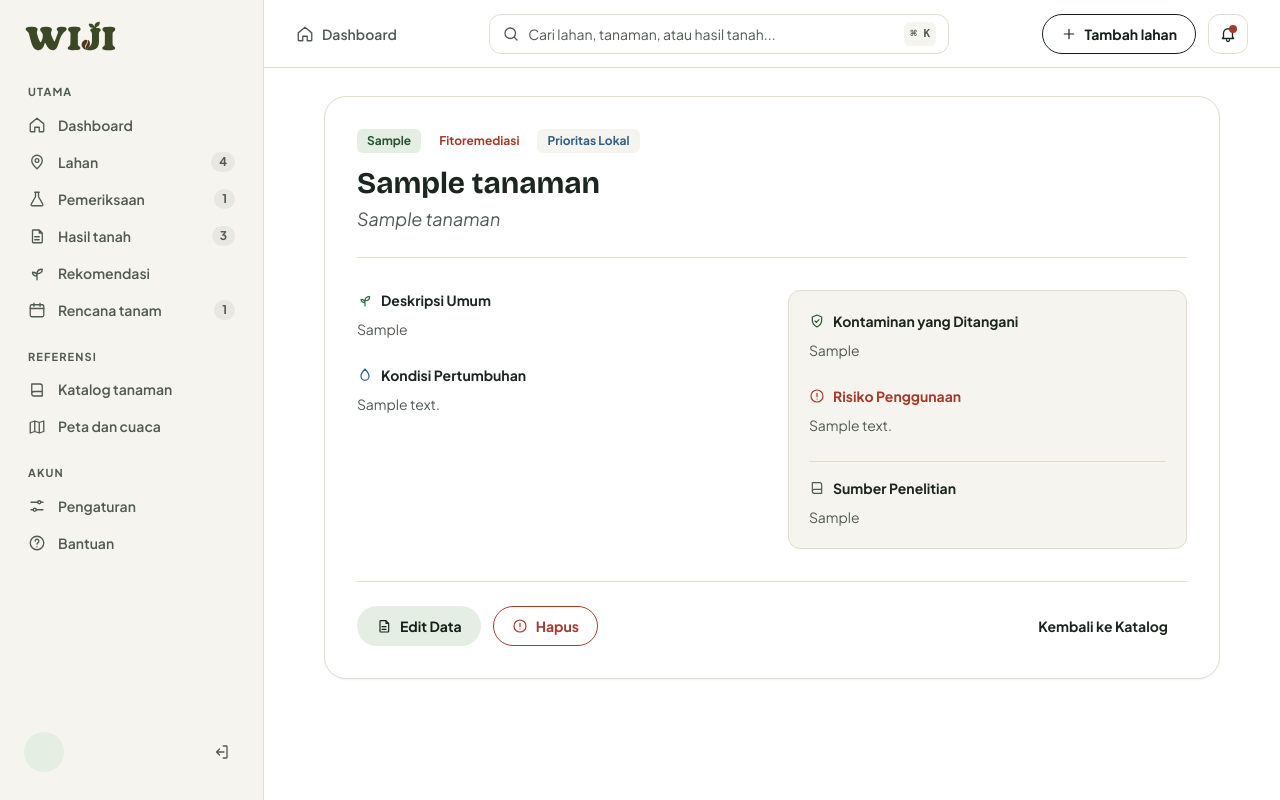
After one commit to pbp-kelompok-d12/wiji, a Django app: page /katalog/1/ in a window 1280 px wide. The commit adds this page. Run offline with Django 5.2, Linux system fonts and the light colour scheme; tables that the repository leaves empty hold one stand-in row (values such as "Sample post"); some libraries are stand-ins or nearby versions.

Commit message:
feat: membuat UI katalog tanaman

```diff
--- /dev/null
+++ b/core/templates/core/detail_tanaman.html
@@ -0,0 +1,95 @@
+{% extends 'app_base.html' %}
+
+{% block title %}{{ tanaman.nama }}{% endblock %}
+{% block crumb %}<a href="{% url 'core:daftar_tanaman' %}" class="hover:text-ink">Katalog Tanaman</a> / {{ tanaman.nama }}{% endblock %}
+
+{% block app_content %}
+<div class="mx-auto max-w-4xl rounded-panel border border-line bg-white p-6 shadow-sm sm:p-8">
+
+  <!-- Header: Label dan Judul -->
+  <div class="mb-8 flex flex-col gap-4 border-b border-line pb-6 sm:flex-row sm:items-start sm:justify-between">
+    <div>
+      <div class="mb-3 flex flex-wrap items-center gap-2">
+        <span class="rounded-md bg-leaf px-2.5 py-1 text-xs font-bold text-moss-deep">{{ tanaman.fungsi }}</span>
+
+        {% if tanaman.kontaminan_ditangani %}
+          <span class="rounded-md bg-brick/10 px-2.5 py-1 text-xs font-bold text-brick">Fitoremediasi</span>
+        {% endif %}
+
+        <span class="rounded-md bg-paper px-2.5 py-1 text-xs font-bold {% if tanaman.tersedia_di_indonesia %}text-sky{% else %}text-turmeric{% endif %}">
+          {% if tanaman.tersedia_di_indonesia %}Prioritas Lokal{% else %}Alternatif Asing{% endif %}
+        </span>
+      </div>
+
+      <h1 class="font-['Bricolage_Grotesque'] text-3xl font-bold text-ink">{{ tanaman.nama }}</h1>
+      {% if tanaman.nama_latin %}
+        <p class="mt-1 text-lg italic text-ink-soft">{{ tanaman.nama_latin }}</p>
+      {% endif %}
+    </div>
+  </div>
+
+  <!-- Grid Konten Utama -->
+  <div class="grid grid-cols-1 gap-8 md:grid-cols-2">
+
+    <!-- Kolom Kiri: Informasi Dasar -->
+    <div class="flex flex-col gap-6">
+      <div>
+        <h2 class="mb-2 flex items-center gap-2 text-sm font-bold text-ink">
+          <svg class="ic ic-sm text-moss"><use href="#i-sprout"/></svg> Deskripsi Umum
+        </h2>
+        <p class="text-sm leading-relaxed text-ink-soft">{{ tanaman.deskripsi }}</p>
+      </div>
+
+      <div>
+        <h2 class="mb-2 flex items-center gap-2 text-sm font-bold text-ink">
+          <svg class="ic ic-sm text-sky"><use href="#i-drop"/></svg> Kondisi Pertumbuhan
+        </h2>
+        <p class="text-sm leading-relaxed text-ink-soft">{{ tanaman.kondisi_pertumbuhan }}</p>
+      </div>
+    </div>
+
+    <!-- Kolom Kanan: Parameter Khusus & Peringatan (Menggunakan box berwarna paper) -->
+    <div class="flex flex-col gap-6 rounded-xl border border-line bg-paper p-5">
+
+      {% if tanaman.kontaminan_ditangani %}
+      <div>
+        <h2 class="mb-2 flex items-center gap-2 text-sm font-bold text-ink">
+          <svg class="ic ic-sm text-moss-deep"><use href="#i-shield"/></svg> Kontaminan yang Ditangani
+        </h2>
+        <p class="text-sm leading-relaxed text-ink-soft">{{ tanaman.kontaminan_ditangani }}</p>
+      </div>
+      {% endif %}
+
+      {% if tanaman.risiko_penggunaan %}
+      <div>
+        <h2 class="mb-2 flex items-center gap-2 text-sm font-bold text-brick">
+          <svg class="ic ic-sm"><use href="#i-alert"/></svg> Risiko Penggunaan
+        </h2>
+        <p class="text-sm leading-relaxed text-ink-soft">{{ tanaman.risiko_penggunaan }}</p>
+      </div>
+      {% endif %}
+
+      {% if tanaman.sumber_penelitian %}
+      <div class="{% if tanaman.kontaminan_ditangani or tanaman.risiko_penggunaan %}border-t border-line pt-4{% endif %}">
+        <h2 class="mb-2 flex items-center gap-2 text-sm font-bold text-ink">
+          <svg class="ic ic-sm text-ink-soft"><use href="#i-book"/></svg> Sumber Penelitian
+        </h2>
+        <p class="text-sm leading-relaxed text-ink-soft">{{ tanaman.sumber_penelitian }}</p>
+      </div>
+      {% endif %}
+    </div>
+
+  </div>
+
+  <!-- Tombol Aksi (Hanya muncul untuk Admin/Staff nantinya) -->
+  <div class="mt-8 flex flex-wrap items-center gap-3 border-t border-line pt-6">
+    <a href="{% url 'core:ubah_tanaman' tanaman.pk %}" class="btn btn-leaf flex items-center gap-2">
+      <svg class="ic ic-sm"><use href="#i-doc"/></svg> Edit Data
+    </a>
+    <a href="{% url 'core:hapus_tanaman' tanaman.pk %}" class="btn flex items-center gap-2 border border-brick text-brick hover:bg-brick hover:text-white">
+      <svg class="ic ic-sm"><use href="#i-alert"/></svg> Hapus
+    </a>
+    <a href="{% url 'core:daftar_tanaman' %}" class="btn btn-ghost ml-auto">Kembali ke Katalog</a>
+  </div>
+</div>
+{% endblock %}
--- a/core/views.py
+++ b/core/views.py
@@ -48,7 +48,7 @@ def tambah_tanaman(request):
         form = TanamanForm(request.POST)
         if form.is_valid():
             form.save()
-            return redirect('daftar_tanaman')
+            return redirect('core:daftar_tanaman')
     else:
         form = TanamanForm()
     return render(request, 'core/form_tanaman.html', {'form': form, 'title': 'Tambah Tanaman'})
@@ -60,7 +60,7 @@ def ubah_tanaman(request, pk):
         form = TanamanForm(request.POST, instance=tanaman)
         if form.is_valid():
             form.save()
-            return redirect('detail_tanaman', pk=tanaman.pk)
+            return redirect('core:detail_tanaman', pk=tanaman.pk)
     else:
         form = TanamanForm(instance=tanaman)
     return render(request, 'core/form_tanaman.html', {'form': form, 'title': 'Ubah Tanaman'})
@@ -70,5 +70,5 @@ def hapus_tanaman(request, pk):
     tanaman = get_object_or_404(Tanaman, pk=pk)
     if request.method == 'POST':
         tanaman.delete()
-        return redirect('daftar_tanaman')
+        return redirect('core:daftar_tanaman')
     return render(request, 'core/konfirmasi_hapus.html', {'tanaman': tanaman})
--- a/templates/partials/app_sidebar.html
+++ b/templates/partials/app_sidebar.html
@@ -16,7 +16,9 @@
     <a href="#" class="side-link"><svg class="ic"><use href="#i-cal"/></svg>Rencana tanam <span class="side-count">1</span></a>
 
     <p class="side-label">Referensi</p>
-    <a href="{% url 'core:landing' %}#katalog" class="side-link"><svg class="ic"><use href="#i-book"/></svg>Katalog tanaman</a>
+    <a href="{% url 'core:daftar_tanaman' %}" class="side-link">
+      <svg class="ic"><use href="#i-book"/></svg>Katalog tanaman
+    </a>
     <a href="#" class="side-link"><svg class="ic"><use href="#i-map"/></svg>Peta dan cuaca</a>
 
     <p class="side-label">Akun</p>
```
Also changed, not shown: core/templates/core/daftar_tanaman.html (added, +48 -0 lines), core/templates/core/form_tanaman.html (added, +33 -0 lines), core/templates/core/konfirmasi_hapus.html (added, +24 -0 lines).
